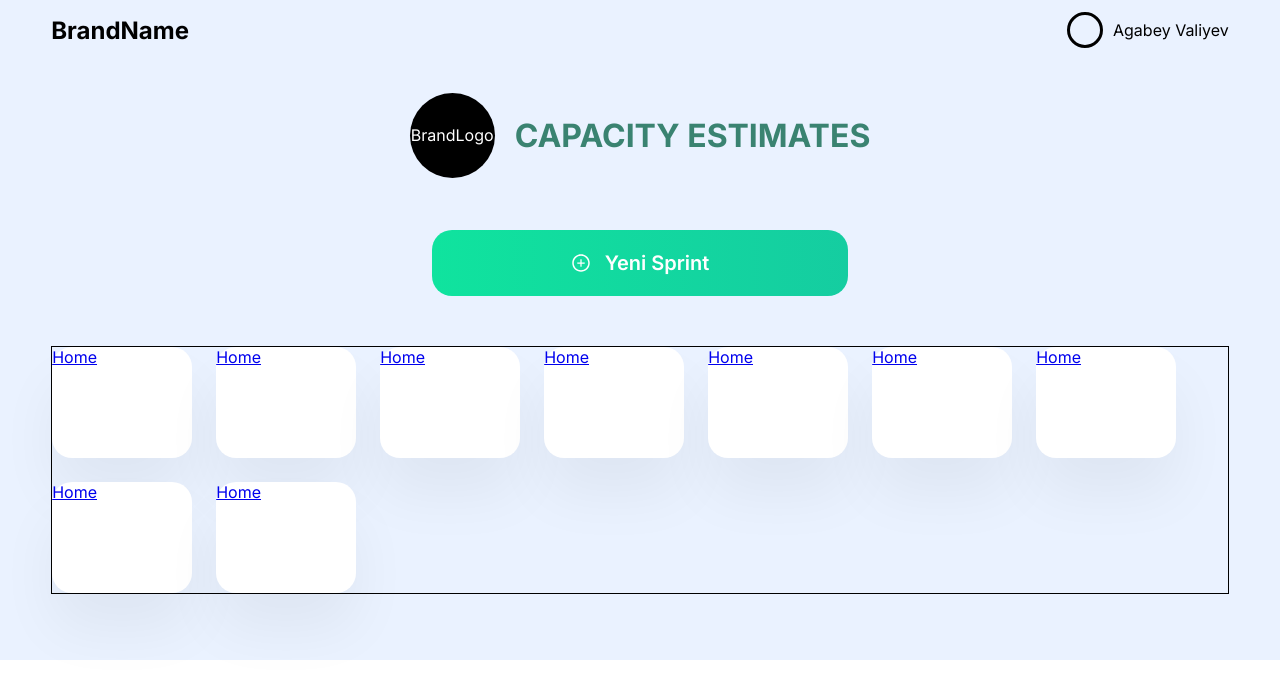
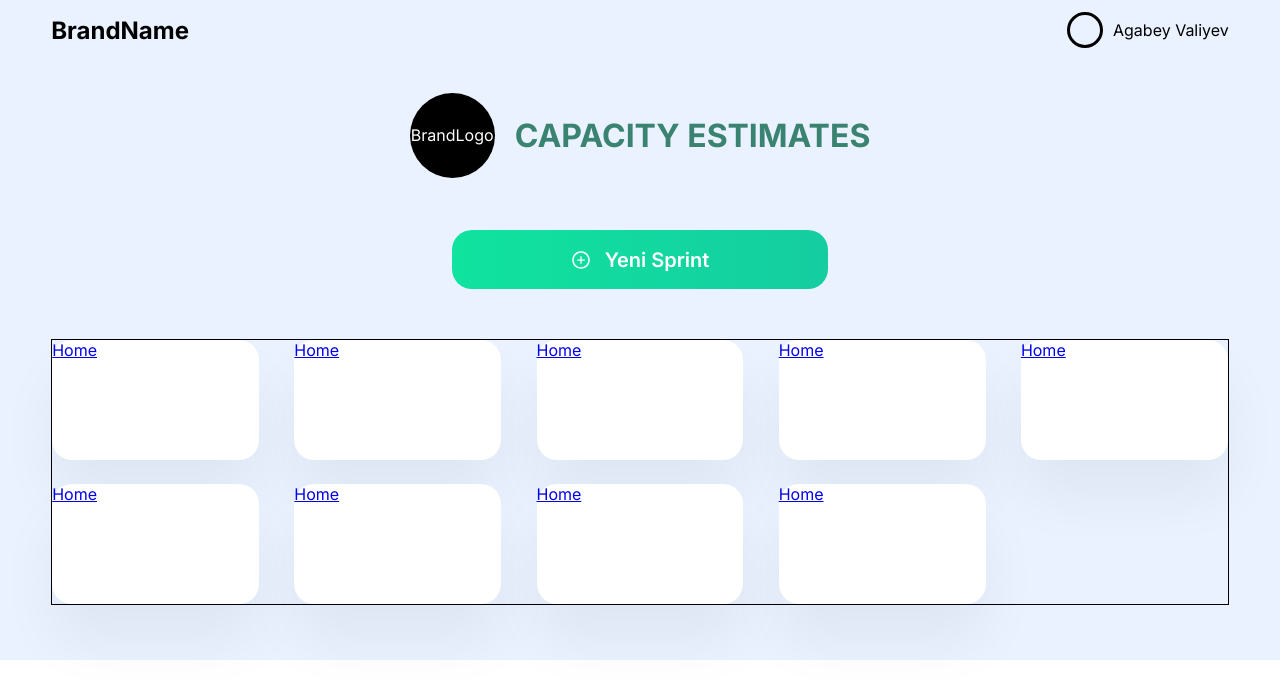
Before and after one commit to valiyev000/Capacity-estimates, a React (Vite) app: page / in a window 1280 px wide. Shown: the top 698 px of the page. Built offline with nearby package versions, Linux system fonts and the light colour scheme.

Commit message:
second commit

```diff
--- a/src/App.scss
+++ b/src/App.scss
@@ -55,10 +55,9 @@
     }
 
     .newSprint {
-        width: 416px;
-        height: 66px;
-        gap: 5px;
-        background: linear-gradient(90deg, #0DEE9D -48.25%, #18C0A2 157.46%);
+        width: 376px;
+        height: 59px;
+        background: linear-gradient(90deg, #0dee9d -48.25%, #18c0a2 157.46%);
         border-radius: 20px;
         font-weight: 600;
         font-size: 20px;
@@ -70,19 +69,20 @@
         gap: 14px;
     }
 
-    .flexContainer{
+    .flexContainer {
         border: 1px solid;
         width: 100%;
         min-height: 200px;
         display: flex;
-        gap: 24px;
+        column-gap: 3%;
+        row-gap: 24px;
         flex-shrink: 0;
         flex-wrap: wrap;
-        >a{
-            width: 140px;
-            height: 111px;
+        > a {
+            width: 17.6%;
+            height: 120px;
             display: inline-block;
-            background: #FFFFFF;
+            background: #ffffff;
             box-shadow: 0px 36.6035px 58.5656px rgba(0, 0, 0, 0.05);
             border-radius: 20px;
         }
```
